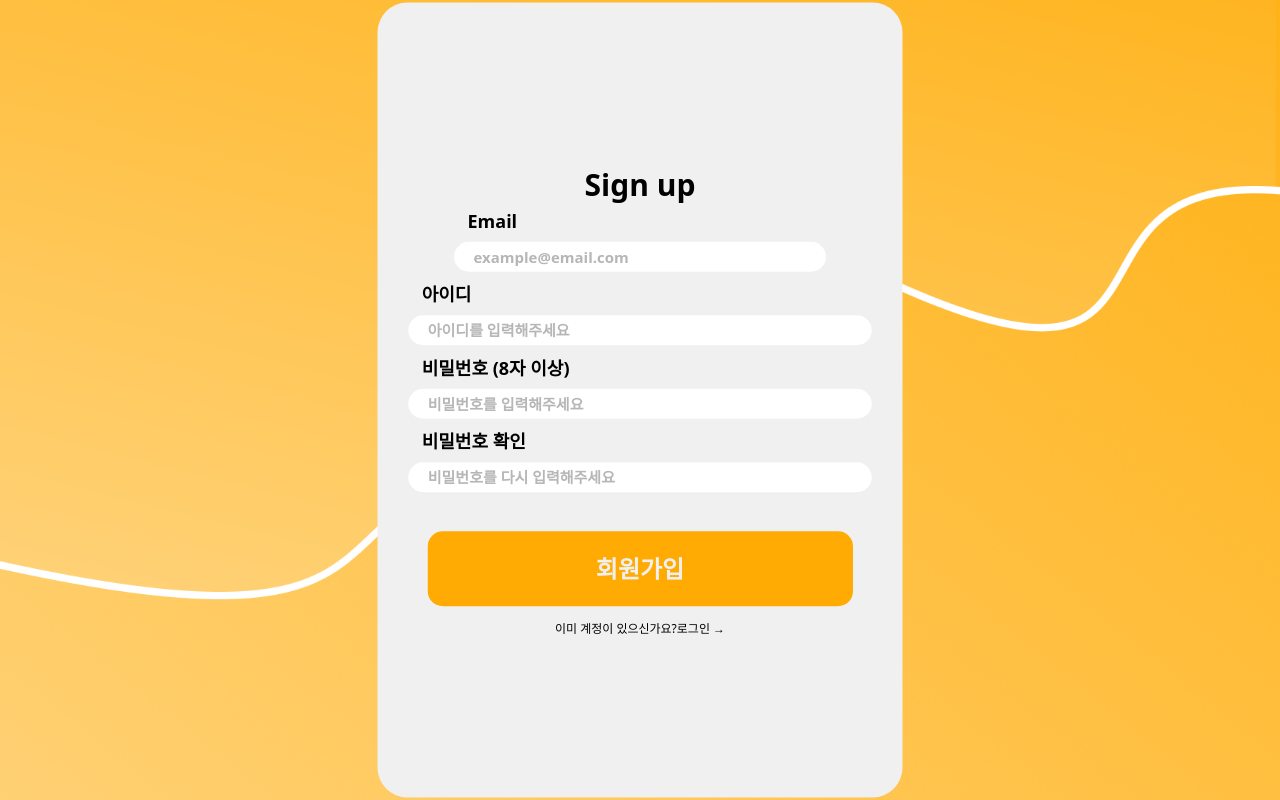
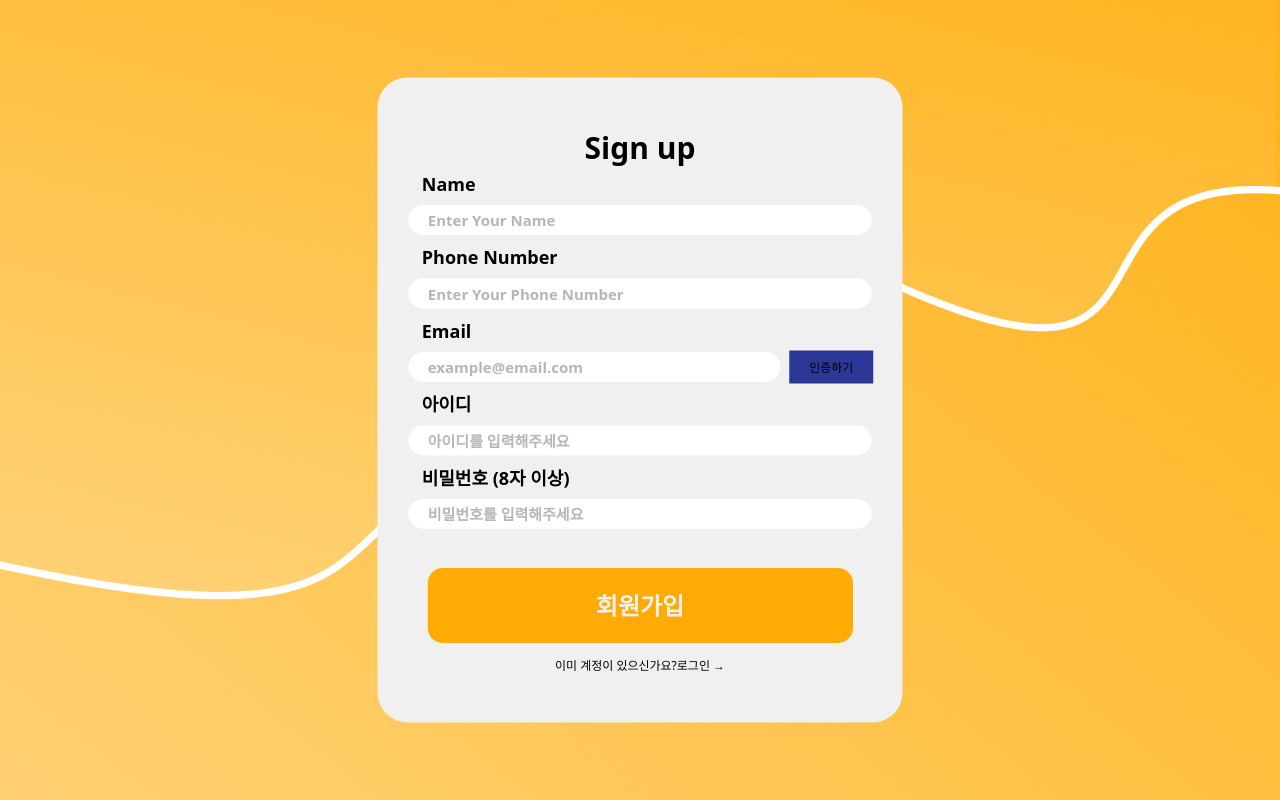
Before and after one commit to NovasHelios/WEB, a React (Vite) app: page /signup/individual in a window 1280 px wide. Built offline with nearby package versions, Linux system fonts and the light colour scheme.

Commit message:
nomal에 인증버튼 추가 및 입력창 개선

```diff
--- a/package.json
+++ b/package.json
@@ -15,6 +15,7 @@
     "class-variance-authority": "^0.7.1",
     "clsx": "^2.1.1",
     "lucide-react": "^1.14.0",
+    "ol": "^10.9.0",
     "radix-ui": "^1.4.3",
     "react": "^19.2.5",
     "react-dom": "^19.2.5",
--- a/src/components/layout/box/SideBar.jsx
+++ b/src/components/layout/box/SideBar.jsx
@@ -1,5 +1,5 @@
 import { useNavigate } from "react-router-dom";
-import homeIcon from "../../../images/icon/Home.png";
+import homeIcon from "@/images/icon/Home.png";
 import businessIcon from "../../../images/icon/Search.png";
 import landIcon from "../../../images/icon/Field.png";
 import settingIcon from "../../../images/icon/Settings.png";
@@ -38,7 +38,7 @@ const SideBar = () => {
       <div className="flex flex-col gap-3">
         <NavItem icon={homeIcon} label="Home" onClick={() => navigate("/main")} />
         <NavItem icon={businessIcon} label="Business" onClick={() => navigate("/business")} />
-        <NavItem icon={landIcon} label="Land Search" onClick={() => navigate("/land")} />
+        <NavItem icon={landIcon} label="Land" onClick={() => navigate("/land")} />
         <div className="mt-16 flex flex-col gap-3">
           <NavItem icon={settingIcon} label="Setting" onClick={() => navigate("/setting")} />
           <NavItem icon={chatIcon} label="Chating" onClick={() => navigate("/chat")} />
--- a/src/pages/SignIn/normal.jsx
+++ b/src/pages/SignIn/normal.jsx
@@ -1,14 +1,16 @@
 import React, { useState } from "react";
 import { useNavigate } from "react-router-dom";
 import * as S from "./signIn.styles.js";
-
+import EmailVerifyButton from "@/components/ui/EmailVerifyButton.jsx";
 
 function NormalSignIn() {
     const navigate = useNavigate();
     const [form, setForm] = useState({
+        name: "",
+        phone: "",
+        username: "",
         email: "",
         password: "",
-        confirmPassword: "",
         businessNumber:""
     })
 
@@ -26,11 +28,6 @@ function NormalSignIn() {
 
       if (form.email.includes("@") === false) {
         setError("email 형식에 맞지 않습니다.");
-        return;
-      }
-
-      if (form.password !== form.confirmPassword) {
-        setError("비밀번호가 일치하지 않습니다.");
         return;
       }
 
@@ -59,9 +56,33 @@ function NormalSignIn() {
     };
 
     return (
-      <S.Container>
+      <S.Container2>
         <S.HeaderTag>Sign up</S.HeaderTag>
         <S.Form onSubmit={handleSubmit}>
+          <S.InputGroup>
+            <S.Label>Name</S.Label>
+            <S.Input
+              type="name"
+              name="name"
+              value={form.name}
+              onChange={handleOnChange}
+              placeholder="Enter Your Name"
+              $error={!!error.name}
+            />
+          </S.InputGroup>
+
+          <S.InputGroup>
+            <S.Label>Phone Number</S.Label>
+              <S.Input
+                type="phone"
+                name="phone"
+                value={form.phone}
+                onChange={handleOnChange}
+                placeholder="Enter Your Phone Number"
+                $error={!!error.phone}
+              />
+          </S.InputGroup>
+
           <S.InputGroup>
             <S.Label>Email</S.Label>
             <div style={{ display: "flex", gap: "10px", alignItems: "center" }}>
@@ -73,6 +94,7 @@ function NormalSignIn() {
                 placeholder="example@email.com"
                 style={{ width: "500px" }}
               />
+              <EmailVerifyButton email={form.email ??  ""} />
             </div>
           </S.InputGroup>
 
@@ -98,17 +120,6 @@ function NormalSignIn() {
             />
           </S.InputGroup>
 
-          <S.InputGroup>
-            <S.Label>비밀번호 확인</S.Label>
-            <S.Input
-              type="password"
-              name="confirmPassword"
-              value={form.confirmPassword}
-              onChange={handleOnChange}
-              placeholder="비밀번호를 다시 입력해주세요"
-            />
-          </S.InputGroup>
-
           {error && <S.ErrorMessage>{error}</S.ErrorMessage>}
 
           <S.SubmitButton type="submit" disabled={isLoading}>
@@ -120,7 +131,7 @@ function NormalSignIn() {
             <span style={{ cursor: "pointer" }} onClick={() => navigate("/login")}>로그인 →</span>
           </S.BottomText>
         </S.Form>
-      </S.Container>
+      </S.Container2>
     );
 }
 
--- a/src/pages/SignIn/signIn.styles.js
+++ b/src/pages/SignIn/signIn.styles.js
@@ -9,7 +9,18 @@ export const Container = styled.div`
   flex-direction: column;
   background-color: #f0f0f0;
   transform: scale(0.75); /* 추가 */
+  border-radius: 40px;
+`;
 
+export const Container2 = styled.div`
+  width: 700px;
+  height: 860px;
+  display: flex;
+  justify-content: center;
+  align-items: center;
+  flex-direction: column;
+  background-color: #f0f0f0;
+  transform: scale(0.75); /* 추가 */
   border-radius: 40px;
 `;
 
```
Also changed, not shown: 1 other file (tests, documents, lock files or other folders).
